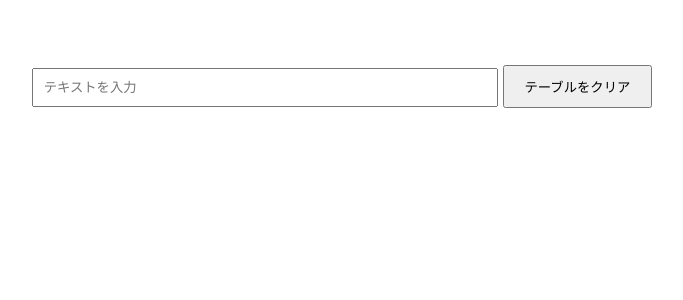
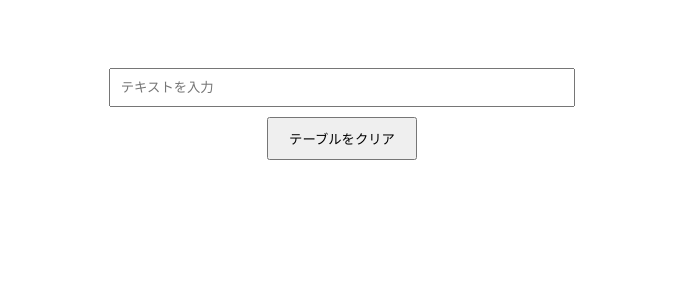
Before and after one commit to keitakiuchi/textsaver, a Flask app: page / in a window 1280 px wide. Shown: the top 300 px of the page, without its empty margins (298-981 px from the left). Run offline with Flask 2, Linux system fonts and the light colour scheme; some libraries are stand-ins or nearby versions.

Commit message:
Update index.html

```diff
--- a/templates/index.html
+++ b/templates/index.html
@@ -10,7 +10,9 @@
 <body>
     <div id="app">
         <input type="text" id="textInput" placeholder="テキストを入力">
-        <button id="clearButton">テーブルをクリア</button>
+        <div class="button-container">
+            <button id="clearButton">テーブルをクリア</button>
+        </div>
     </div>
 
     <script src="{{ url_for('static', filename='script.js') }}"></script>
```
